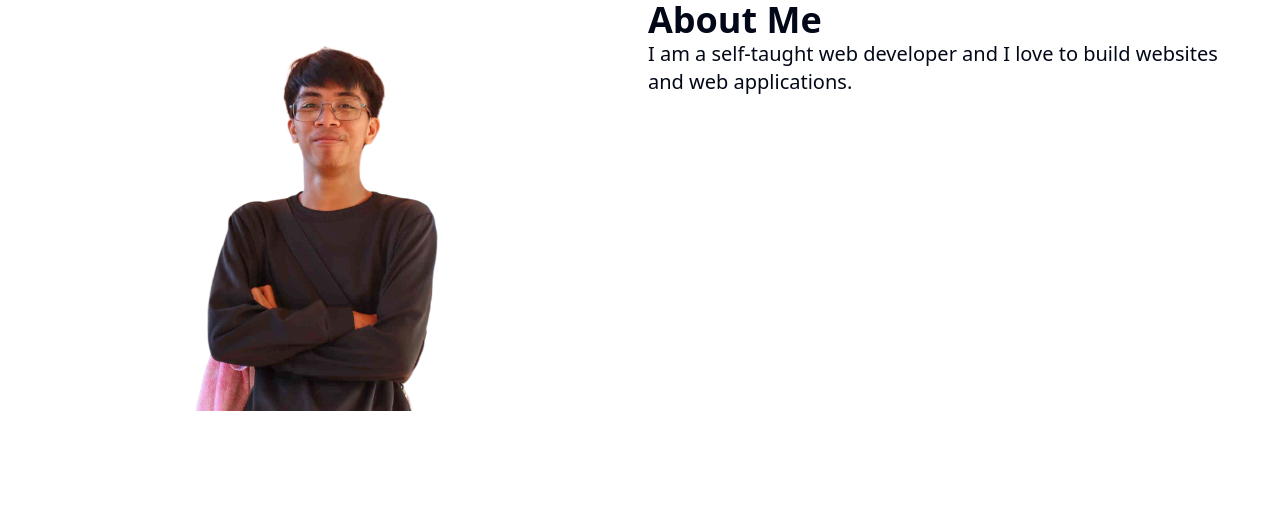
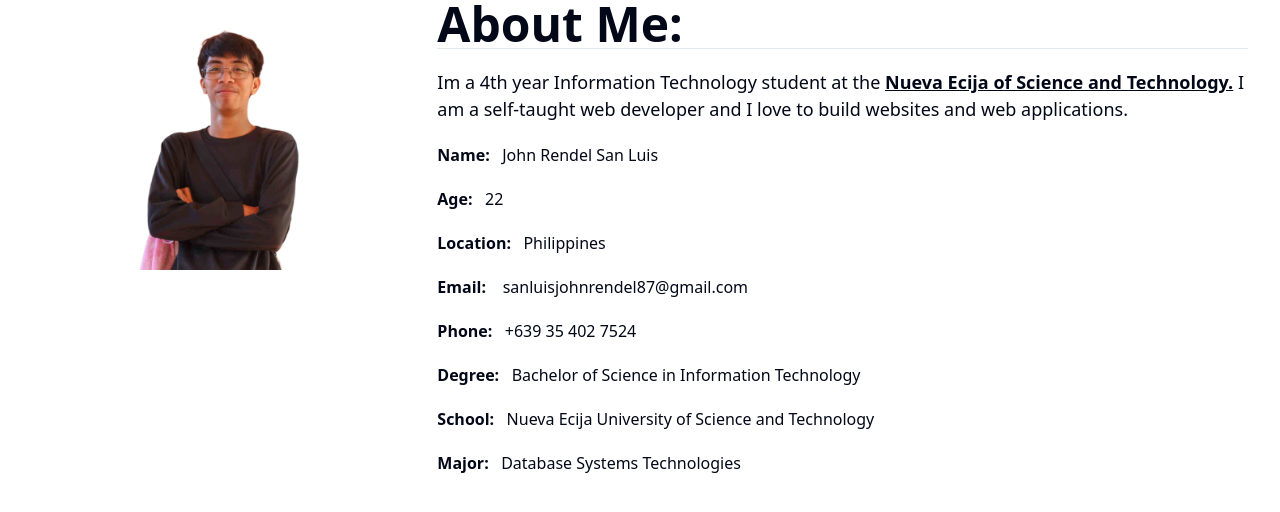
Before and after one commit to JRendel-main/personal-portfolio, a Next.js app: page /components/About in a window 1280 px wide. Shown: the top 512 px of the page. Built offline with nearby package versions, Linux system fonts and the light colour scheme.

Commit message:
Add @radix-ui/react-separator component and update About and Hero components

```diff
--- a/package.json
+++ b/package.json
@@ -10,6 +10,7 @@
   },
   "dependencies": {
     "@radix-ui/react-dropdown-menu": "^2.0.6",
+    "@radix-ui/react-separator": "^1.0.3",
     "@radix-ui/react-slot": "^1.0.2",
     "@types/react-slick": "^0.23.13",
     "class-variance-authority": "^0.7.0",
--- /dev/null
+++ b/src/components/ui/separator.tsx
@@ -0,0 +1,29 @@
+import * as React from "react"
+import * as SeparatorPrimitive from "@radix-ui/react-separator"
+
+import { cn } from "@/lib/utils"
+
+const Separator = React.forwardRef<
+  React.ElementRef<typeof SeparatorPrimitive.Root>,
+  React.ComponentPropsWithoutRef<typeof SeparatorPrimitive.Root>
+>(
+  (
+    { className, orientation = "horizontal", decorative = true, ...props },
+    ref
+  ) => (
+    <SeparatorPrimitive.Root
+      ref={ref}
+      decorative={decorative}
+      orientation={orientation}
+      className={cn(
+        "shrink-0 bg-border",
+        orientation === "horizontal" ? "h-[1px] w-full" : "h-full w-[1px]",
+        className
+      )}
+      {...props}
+    />
+  )
+)
+Separator.displayName = SeparatorPrimitive.Root.displayName
+
+export { Separator }
--- a/src/pages/components/About.tsx
+++ b/src/pages/components/About.tsx
@@ -1,23 +1,83 @@
-import React from 'react'
+import React from "react";
 import Image from "next/image";
 import profile from "../assets/profile.png";
+import { Separator } from "@/components/ui/separator";
+import { FaGithub, FaLinkedin, FaFacebook } from "react-icons/fa";
+import { Button } from "./ui/button";
+import Link from "next/link";
 
 const About = () => {
   return (
     <div id="about">
-        <div className="container">
-            <div className="flex flex-row">
-                <div className="order-first">
-                    <Image src={profile} alt="profile" width={800} height={300} />
-                </div>
-                <div className="order-last">
-                    <h1 className="text-4xl font-bold">About Me</h1>
-                    <p className="text-xl">I am a self-taught web developer and I love to build websites and web applications.</p>
-                </div>
+      <div className="container">
+        <div className="grid grid-cols-12">
+          <div className="col-span-4">
+            <Image src={profile} alt="profile" width={800} height={500} />
+          </div>
+          <div className="col-span-8">
+            <div className="flex flex-col justify-center h-full">
+              <div>
+                <h1 className="text-5xl font-bold">About Me: </h1>
+              </div>
+              <Separator />
+              <p className="text-[18px] mt-5">
+                Im a 4th year Information Technology student at the&nbsp;
+                <Link href="https://neust.edu.ph" target="_blank">
+                  <span className="underline font-bold">
+                    Nueva Ecija of Science and Technology.
+                  </span>
+                </Link>{" "}
+                I am a self-taught web developer and I love to build websites
+                and web applications.
+              </p>
+              <div className="mt-5 flex flex-row">
+                <h1 className="text-2m font-bold">Name: &nbsp;</h1>
+                <h1 className="text-2m font-light">
+                  &nbsp;John Rendel San Luis
+                </h1>
+              </div>
+              <div className="mt-5 flex flex-row">
+                <h1 className="text-2m font-bold">Age: &nbsp;</h1>
+                <h1 className="text-2m font-light">&nbsp;22</h1>
+              </div>
+              <div className="mt-5 flex flex-row">
+                <h1 className="text-2m font-bold">Location: &nbsp;</h1>
+                <h1 className="text-2m font-light">&nbsp;Philippines</h1>
+              </div>
+              <div className="mt-5 flex flex-row">
+                <h1 className="text-2m font-bold">Email: &nbsp;</h1>
+                <h1 className="text-2m font-light">
+                  &nbsp; sanluisjohnrendel87@gmail.com
+                </h1>
+              </div>
+              <div className="mt-5 flex flex-row">
+                <h1 className="text-2m font-bold">Phone: &nbsp;</h1>
+                <h1 className="text-2m font-light">&nbsp;+639 35 402 7524</h1>
+              </div>
+              <div className="mt-5 flex flex-row">
+                <h1 className="text-2m font-bold">Degree: &nbsp;</h1>
+                <h1 className="text-2m font-light">
+                  &nbsp;Bachelor of Science in Information Technology
+                </h1>
+              </div>
+              <div className="mt-5 flex flex-row">
+                <h1 className="text-2m font-bold">School: &nbsp;</h1>
+                <h1 className="text-2m font-light">
+                  &nbsp;Nueva Ecija University of Science and Technology
+                </h1>
+              </div>
+              <div className="mt-5 flex flex-row">
+                <h1 className="text-2m font-bold">Major: &nbsp;</h1>
+                <h1 className="text-2m font-light">
+                  &nbsp;Database Systems Technologies
+                </h1>
+              </div>
             </div>
+          </div>
         </div>
+      </div>
     </div>
-  )
-}
+  );
+};
 
-export default About
+export default About;
--- a/src/pages/components/Hero.tsx
+++ b/src/pages/components/Hero.tsx
@@ -5,6 +5,7 @@ import profile from "../assets/profile.png";
 import { Button } from "./ui/button";
 import { TypeAnimation } from 'react-type-animation';
 import { squence } from "../constants/squence";
+import Link from "next/link";
 
 const Hero = () => {
   return (
@@ -14,21 +15,17 @@ const Hero = () => {
           <Image src={profile} alt="profile" width={600} height={100} />
         </div>
         <h1 className="max-w-screen-sm text-center text-[55px] font-extrabold">
-          Hi! I'm {""}
+            Hi! I&apos;m {""}
           <span className="underline">
           <TypeAnimation
             cursor={true}
             sequence={squence}
             wrapper="span"
+            speed={200}
             repeat={Infinity}
           />
           </span>
         </h1>
-        <p className="mx-auto mt-[40px] mb-[54px] text-[18px] text-center max-w-lg">
-          Im a 4th year Information Technology student at the Nueva Ecija of
-          Science and Technology. I am a self-taught web developer and I love to
-          build websites and web applications.
-        </p>
         <div className="flex justify-center gap-5">
           <Button variant={"link"}>
             <FaGithub size={40} />
--- a/src/pages/components/Layout.tsx
+++ b/src/pages/components/Layout.tsx
@@ -1,20 +1,21 @@
 import React, { ReactNode } from 'react'
-import { Inter } from 'next/font/google'
+import { Poppins as Inter } from 'next/font/google'
 import NavBar from './NavBar'
 import { ThemeProvider } from "@/components/theme-provider";
 
-const inter = Inter({ subsets: ["latin"] })
+const inter = Inter({ subsets: ['latin'], display: "swap", weight: ["400"] })
 interface LayoutProps {
     children: ReactNode
 }
 
 const Layout = ({children}: LayoutProps) => {
   return (
-    <div className={`${inter.className} px-32`}>
+    <div className={`${inter.className} px-15`}>
     <ThemeProvider
     attribute="class"
-    defaultTheme="light"
-    enableSystem>  <NavBar />{children}
+    defaultTheme="system"
+    enableSystem>
+    <NavBar />{children}
     </ThemeProvider>
     </div>
   )
--- a/src/pages/components/NavBar.tsx
+++ b/src/pages/components/NavBar.tsx
@@ -33,12 +33,10 @@ const NavBar = () => {
           <Button variant={"link"}>Projects</Button>
         </Link>
       </div>
-      <div className="">
+      <div className="flex justify-center gap-1">
         <Link href={NavbarItems.Contact}>
-          <Button variant={"destructive"}>Connect</Button>
+          <Button variant={"secondary"}>Connect</Button>
         </Link>
-      </div>
-      <div className="">
         <DropdownMenu>
           <DropdownMenuTrigger asChild>
             <Button variant="outline" size="icon">
```
Also changed, not shown: src/pages/assets/css/NavBar.css (added), 1 other file (tests, documents, lock files or other folders).
